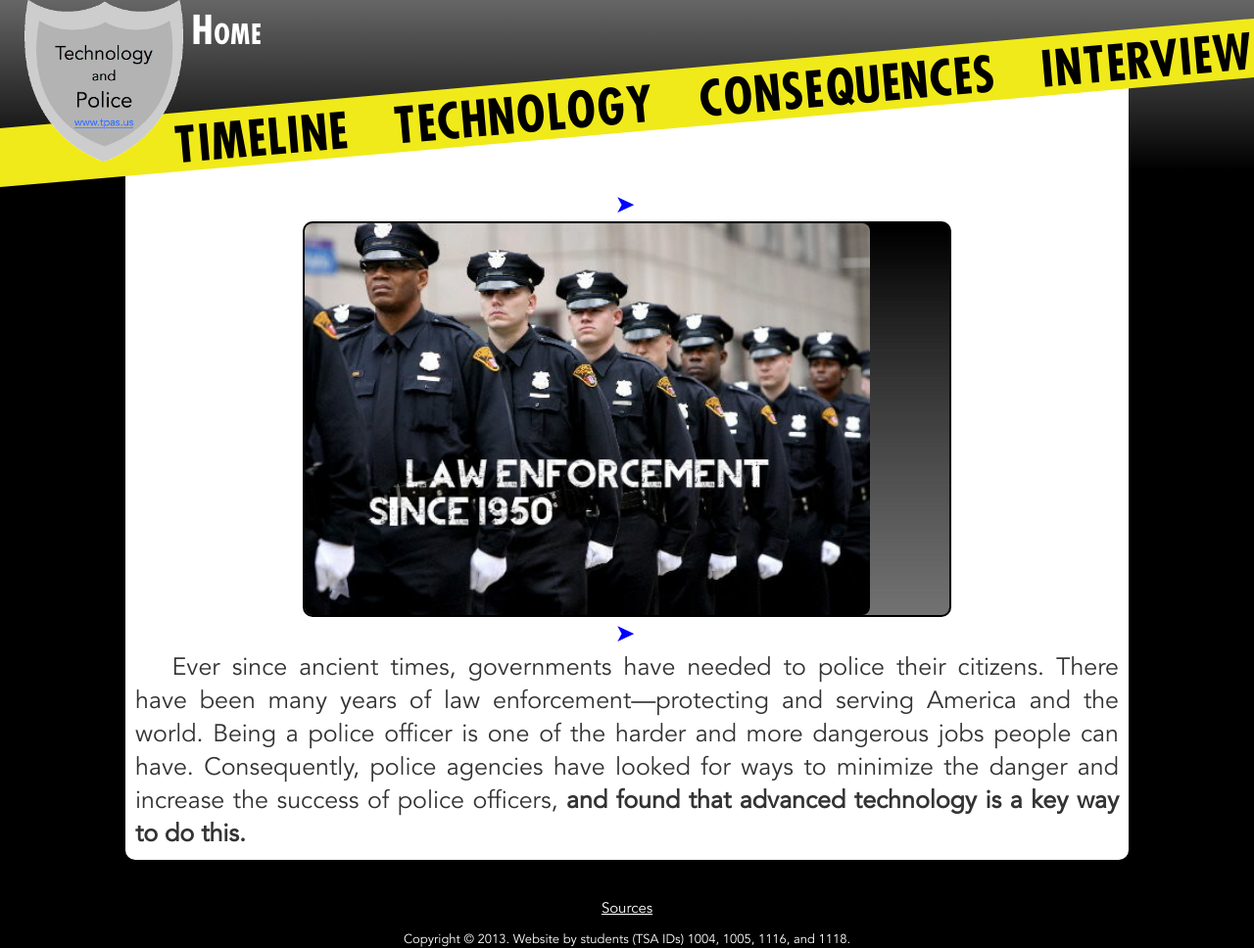
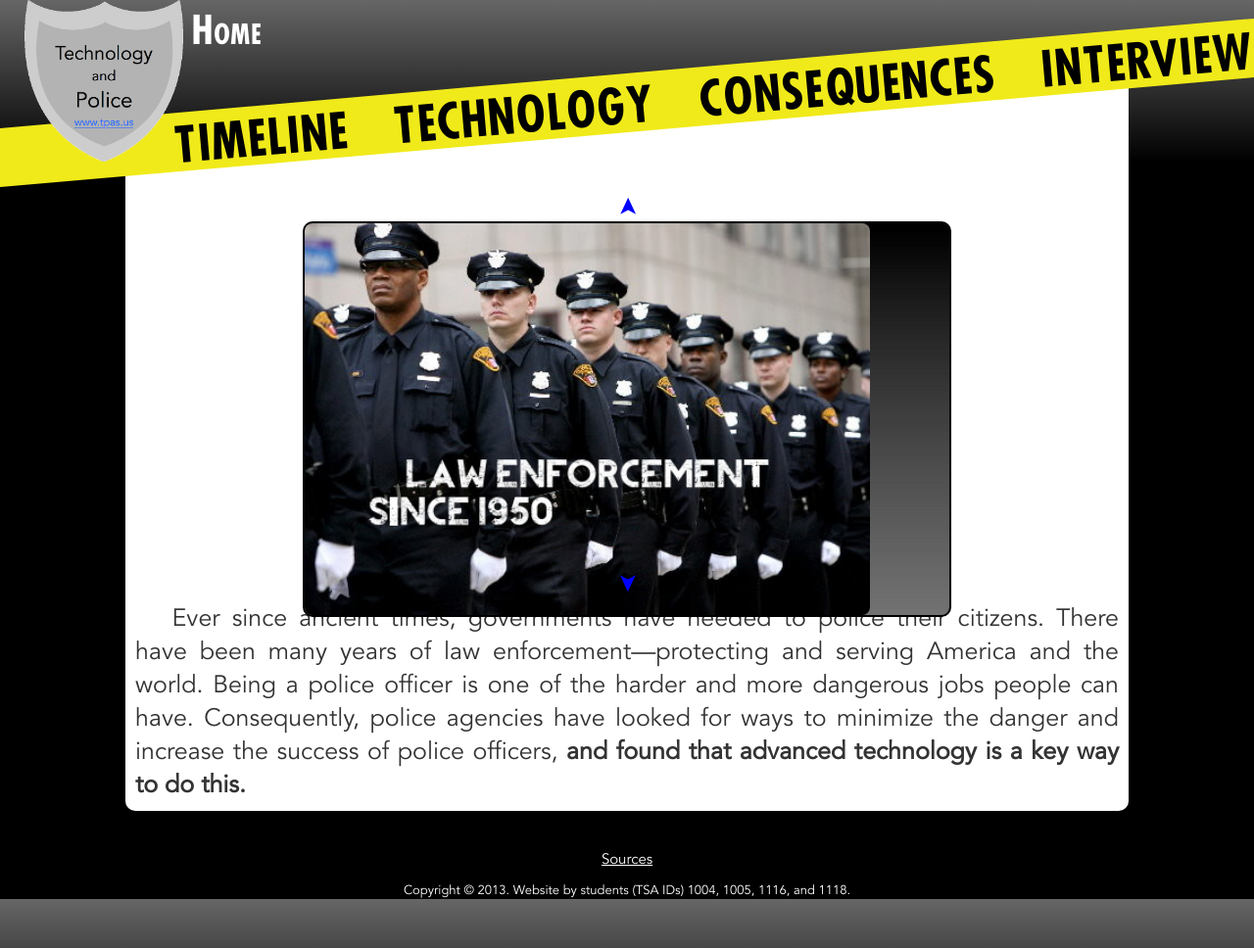
Before and after one commit to pbfy0/ToProtectAndServe, a Jekyll site: the page built from index.html, in a window 1280 px wide. Shown: the whole page at 98% size. Built offline with Jekyll 4.4.1, drawn with Linux system fonts in a browser that asks for light colours.

Commit message:
fixed arrows etc

```diff
--- a/css/main.css
+++ b/css/main.css
@@ -15,7 +15,7 @@
 	display: inline-block;
 }
 
-#up div {
+#up {
  transform: rotate(-90deg);
  -webkit-transform: rotate(-90deg);
  -moz-transform: rotate(-90deg);
@@ -23,7 +23,7 @@
  -o-transform: rotate(-90deg);
 }
 
-#down div {
+#down {
  transform: rotate(90deg); /* Someday.... */
  -webkit-transform: rotate(90deg);
  -moz-transform: rotate(90deg);
--- a/js/index.js
+++ b/js/index.js
@@ -20,8 +20,8 @@ function enslide(w, sel){
 function load(){
  slides = $("#slides");
  sn = slides.children.length;
- $("#down div").addEventListener("click", d_slide, false)
- $("#up div").addEventListener("click", u_slide, false)
+ $("#down").addEventListener("click", d_slide, false)
+ $("#up").addEventListener("click", u_slide, false)
  setInterval(d_slide, 6000)
 }
 
```
